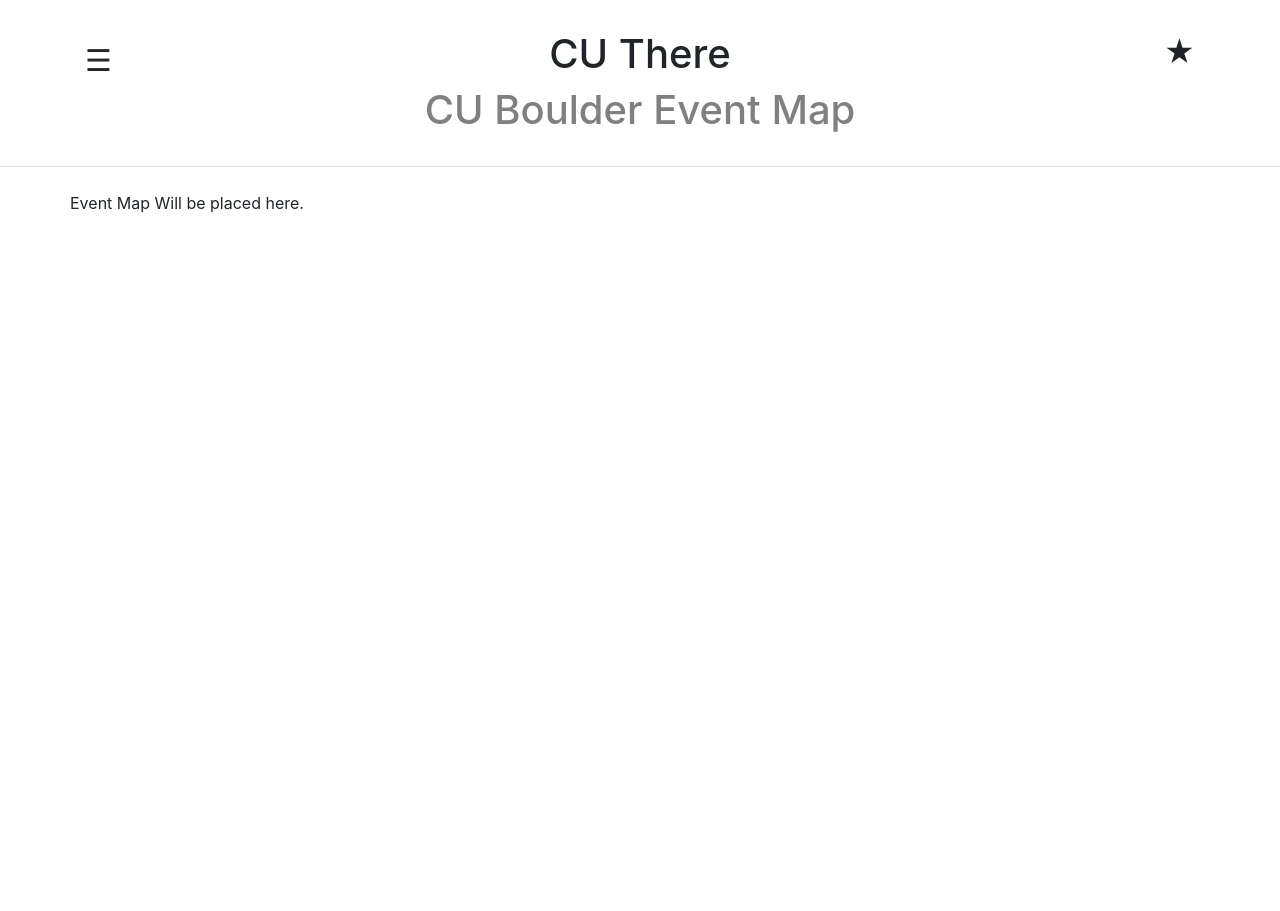
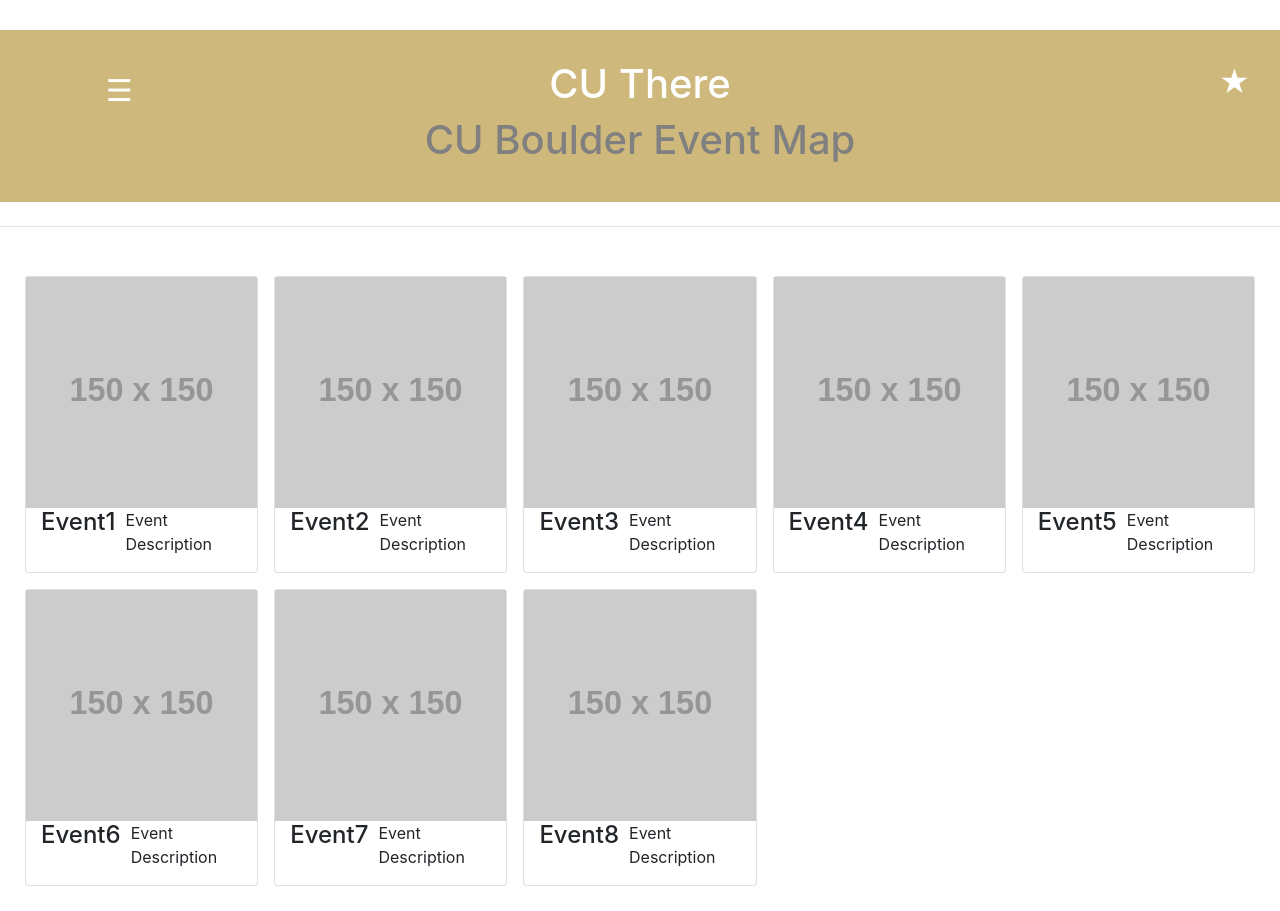
Before and after one commit to justindeng21/All-Project-Code-Components, a website: page index.html in a window 1280 px wide. Before the commit the page ends 800 px from the top, so only its background shows below. Drawn offline with nearby package versions, Linux system fonts and the light colour scheme; placeholder pictures from the web are drawn by us.

Commit message:
Update index.html

```diff
--- a/index.html
+++ b/index.html
@@ -5,6 +5,8 @@
 		<title>CU There</title>
 		<meta charset="utf-8">
 		<meta name="viewport" content="width=device-width, initial-scale=1">
+		<!-- External Stylesheet -->
+		<link rel="stylesheet" href="cuThereStyle.css">
 		<!-- Latest compiled and minified CSS -->
 		<link rel="stylesheet" href="https://maxcdn.bootstrapcdn.com/bootstrap/4.3.1/css/bootstrap.min.css">
 		<!-- jQuery library -->
@@ -56,6 +58,9 @@
 		</style>
 
 	</head>
+
+	<!-- Body start -->
+
 	<body>
 	<div id="mySidenav" class="sidenav">
 		  <a href="javascript:void(0)" class="closebtn" onclick="closeNav()">&times;</a>
@@ -64,7 +69,7 @@
 		  <a href="#">Search</a>
 		  <a href="http://localhost:3000/application#">Apply for Event</a>
 	</div>
-	<div class="container" style="margin-top:30px">
+	<div class="header" style="margin-top:30px"> <!-- changed class from container to header -->
 		<div class="row">
 			<p class="my-2 col-2" style="font-size:30px;cursor:pointer" onclick="openNav()">&#9776;</p>
 			<div class="col-8" style="text-align:center">
@@ -75,12 +80,64 @@
 		</div>
 	</div>
 	<hr class="my-4">
-	<div class="container">
-		<div class="row" id="map">
-		<!-- Put Map Here -->
-			<div style="text-align:center">
-				<p>Event Map Will be placed here.</p>
+
+	<!-- Begin Card Grid -->
+	<div class="cards">
+  	<div class="card">
+			<img src="https://via.placeholder.com/150C/O https://placeholder.com/" alt="Event Image" style="width:100%">
+  			<div class="container">
+    			<h4>Event1</h4>
+    				<p>Event Description</p>
+  			</div>
+		</div>
+  	<div class="card">
+			<img src="https://via.placeholder.com/150C/O https://placeholder.com/" alt="Event Image" style="width:100%">
+			<div class="container">
+				<h4>Event2</h4>
+					<p>Event Description</p>
 			</div>
+		</div>
+  	<div class="card">
+			<img src="https://via.placeholder.com/150C/O https://placeholder.com/" alt="Event Image" style="width:100%">
+  			<div class="container">
+    			<h4>Event3</h4>
+    				<p>Event Description</p>
+				</div>
+			</div>
+  	<div class="card">
+			<img src="https://via.placeholder.com/150C/O https://placeholder.com/" alt="Event Image" style="width:100%">
+  			<div class="container">
+    			<h4>Event4</h4>
+    				<p>Event Description</p>
+				</div>
+		</div>
+  	<div class="card">
+			<img src="https://via.placeholder.com/150C/O https://placeholder.com/" alt="Event Image" style="width:100%">
+  			<div class="container">
+    			<h4>Event5</h4>
+    				<p>Event Description</p>
+				</div>
+		</div>
+		<div class="card">
+			<img src="https://via.placeholder.com/150C/O https://placeholder.com/" alt="Event Image" style="width:100%">
+  			<div class="container">
+    			<h4>Event6</h4>
+    				<p>Event Description</p>
+				</div>
+		</div>
+  	<div class="card">
+			<img src="https://via.placeholder.com/150C/O https://placeholder.com/" alt="Event Image" style="width:100%">
+  			<div class="container">
+    			<h4>Event7</h4>
+    				<p>Event Description</p>
+				</div>
+		</div>
+  	<div class="card">
+			<img src="https://via.placeholder.com/150C/O https://placeholder.com/" alt="Event Image" style="width:100%">
+  			<div class="container">
+    			<h4>Event8</h4>
+    				<p>Event Description</p>
+				</div>
 		</div>
 	</div>
 
@@ -94,5 +151,7 @@
 		  document.getElementById("mySidenav").style.width = "0";
 		}
 	</script>
+
+
 	</body>
 </html>
```
